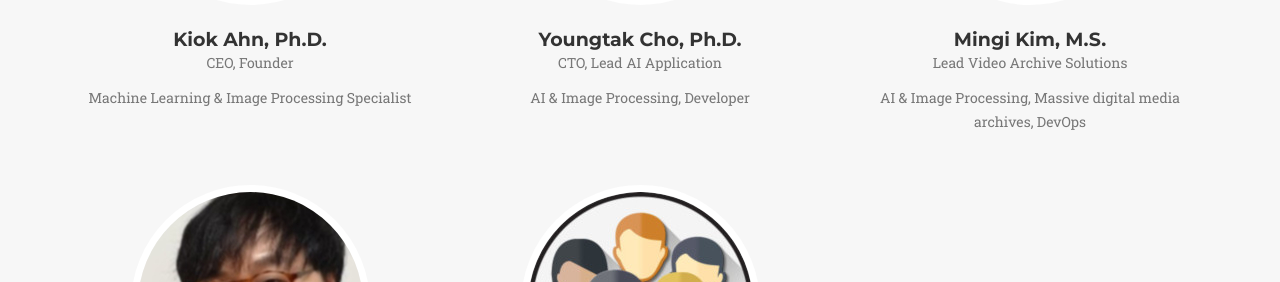
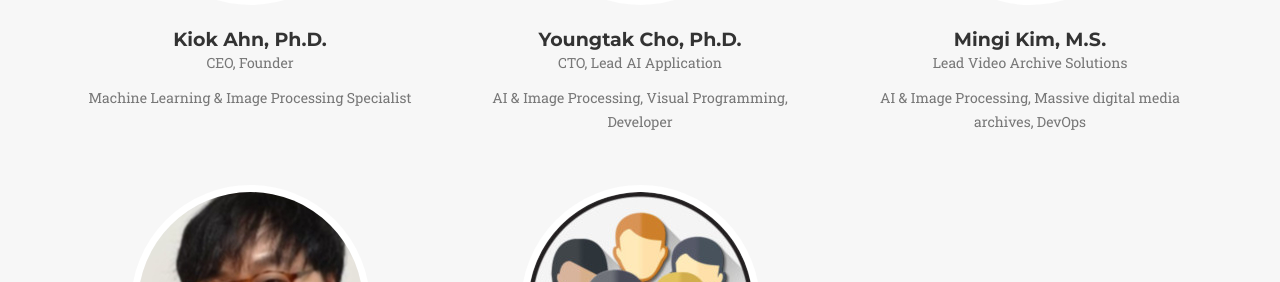
Before and after one commit to gazzilabs/gazzilabs.github.io, a Jekyll site: the page built from index.html, in a window 1280 px wide and 900 px high, scrolled down 6560 px. Shown: the part 172-454 px from the top of the window. Built offline with Jekyll 4.4.1, drawn with Linux system fonts in a browser that asks for light colours; some web fonts are replaced.

Commit message:
update team profile

```diff
--- a/_config.yml
+++ b/_config.yml
@@ -26,7 +26,7 @@ people:
 - name: Youngtak Cho, Ph.D.
   pic: 2
   position: CTO, Lead AI Application
-  desc: AI & Image Processing, Developer
+  desc: AI & Image Processing, Visual Programming, Developer
   social:
     - title: twitter
       url: #
```
